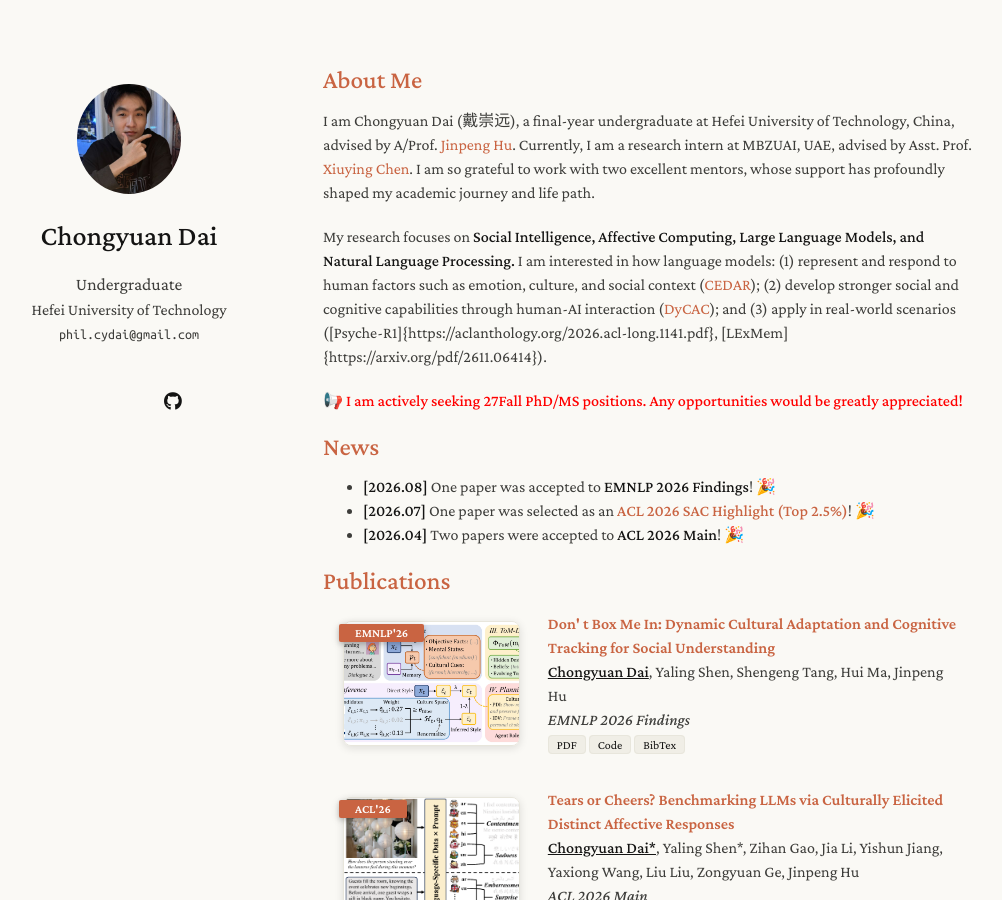
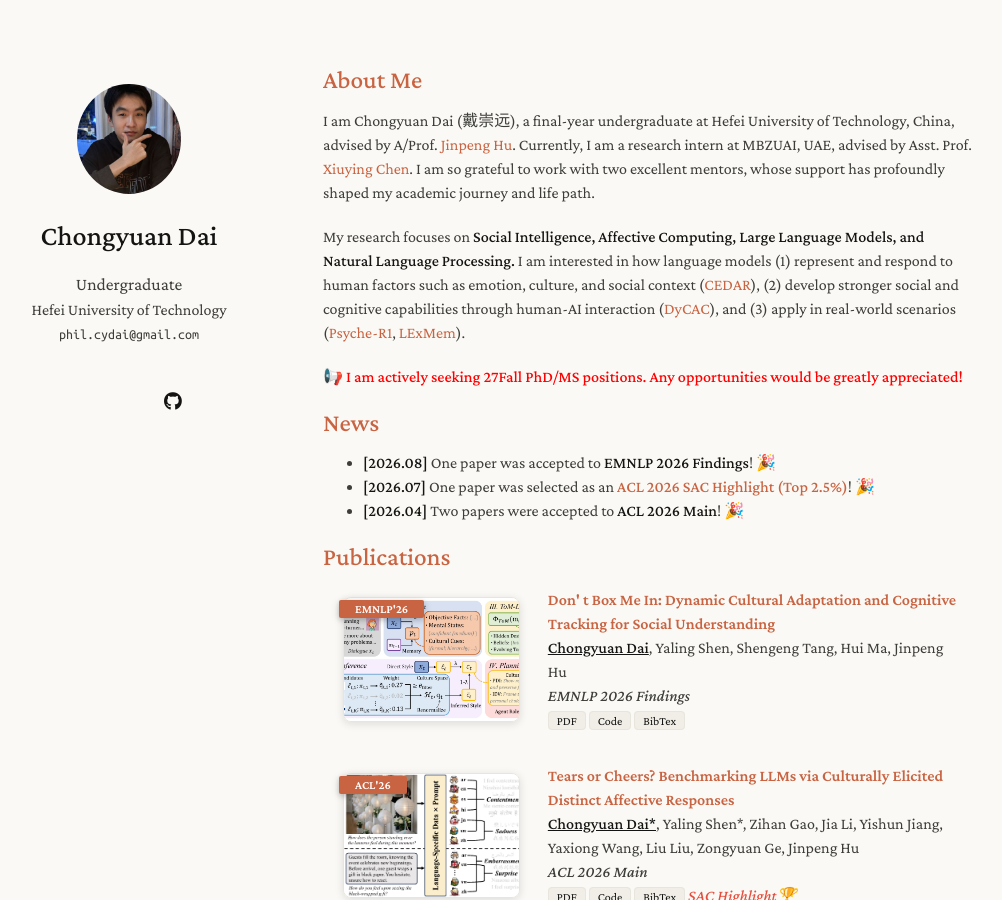
Before and after one commit to chyuandai/chyuandai.github.io, a Jekyll site: the page built from index.md, in a window 1280 px wide and 900 px high. Shown: the whole window, without its empty margins (147-1149 px from the left). Built offline with Jekyll 4.4.1, drawn with Linux system fonts in a browser that asks for light colours; a style sheet for code colours, icons or effects is not loaded; our own code applies the rules of GitHub Pages for plain Markdown files.

Commit message:
update my personal page

```diff
--- a/index.md
+++ b/index.md
@@ -6,7 +6,7 @@
 
 I am Chongyuan Dai (戴崇远), a final-year undergraduate at Hefei University of Technology, China, advised by A/Prof. [Jinpeng Hu](https://scholar.google.com/citations?user=3xMIKfcAAAAJ&hl=en). Currently, I am a research intern at MBZUAI, UAE, advised by Asst. Prof. [Xiuying Chen](https://scholar.google.com/citations?user=COUnAF4AAAAJ&hl=en). I am so grateful to work with two excellent mentors, whose support has profoundly shaped my academic journey and life path.
 
-My research focuses on **Social Intelligence, Affective Computing, Large Language Models, and Natural Language Processing.** I am interested in how language models: (1) represent and respond to human factors such as emotion, culture, and social context ([CEDAR](https://aclanthology.org/2026.acl-long.1769.pdf)); (2) develop stronger social and cognitive capabilities through human-AI interaction ([DyCAC](https://arxiv.org/pdf/2608.22411)); and (3) apply in real-world scenarios ([Psyche-R1]{https://aclanthology.org/2026.acl-long.1141.pdf}, [LExMem]{https://arxiv.org/pdf/2611.06414}).
+My research focuses on **Social Intelligence, Affective Computing, Large Language Models, and Natural Language Processing.** I am interested in how language models (1) represent and respond to human factors such as emotion, culture, and social context ([CEDAR](https://aclanthology.org/2026.acl-long.1769.pdf)), (2) develop stronger social and cognitive capabilities through human-AI interaction ([DyCAC](https://arxiv.org/pdf/2608.22411)), and (3) apply in real-world scenarios ([Psyche-R1](https://aclanthology.org/2026.acl-long.1141.pdf), [LExMem](https://arxiv.org/pdf/2611.06414)).
 
 📢 <strong style="color:red">I am actively seeking 27Fall PhD/MS positions. Any opportunities would be greatly appreciated!</strong>
 
```
